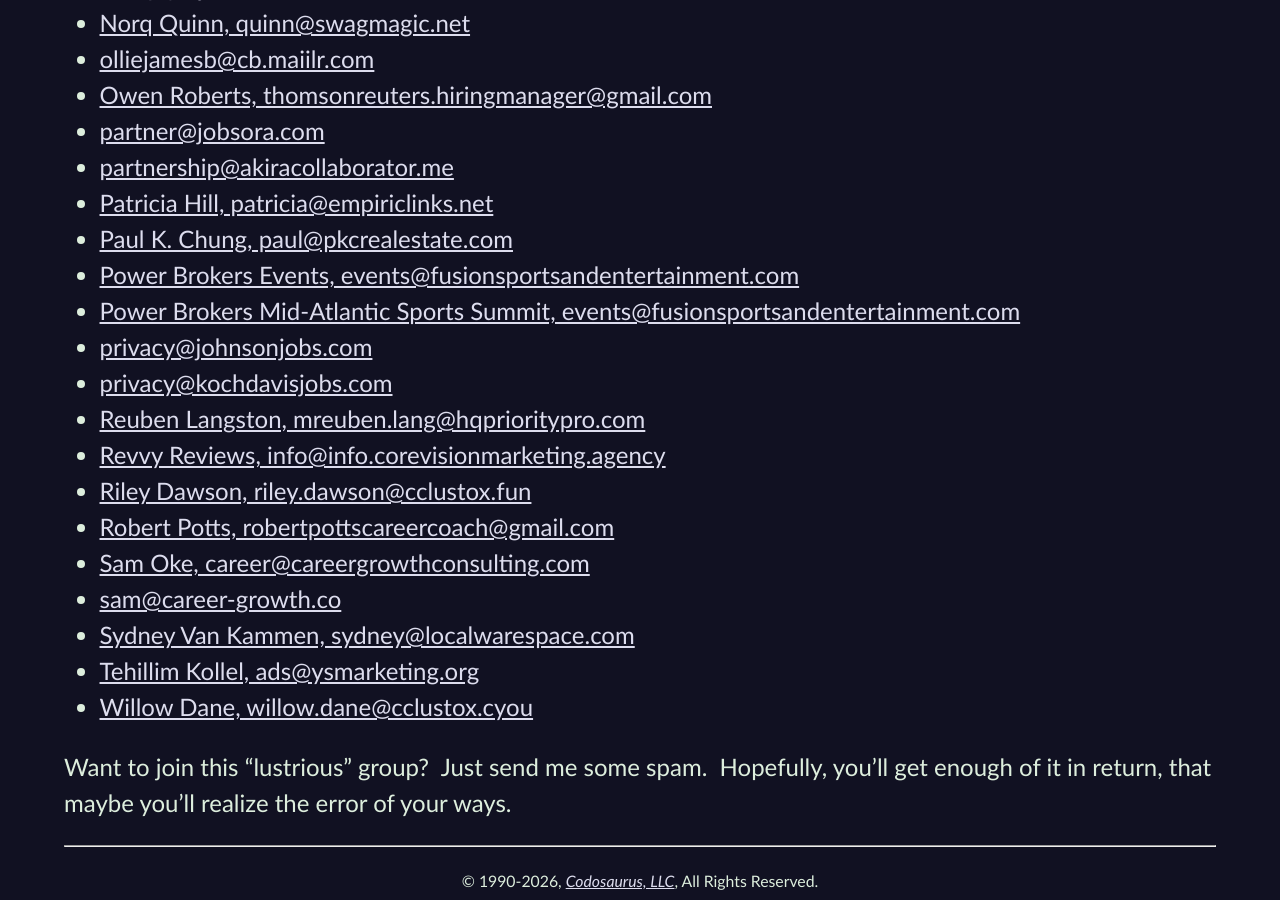
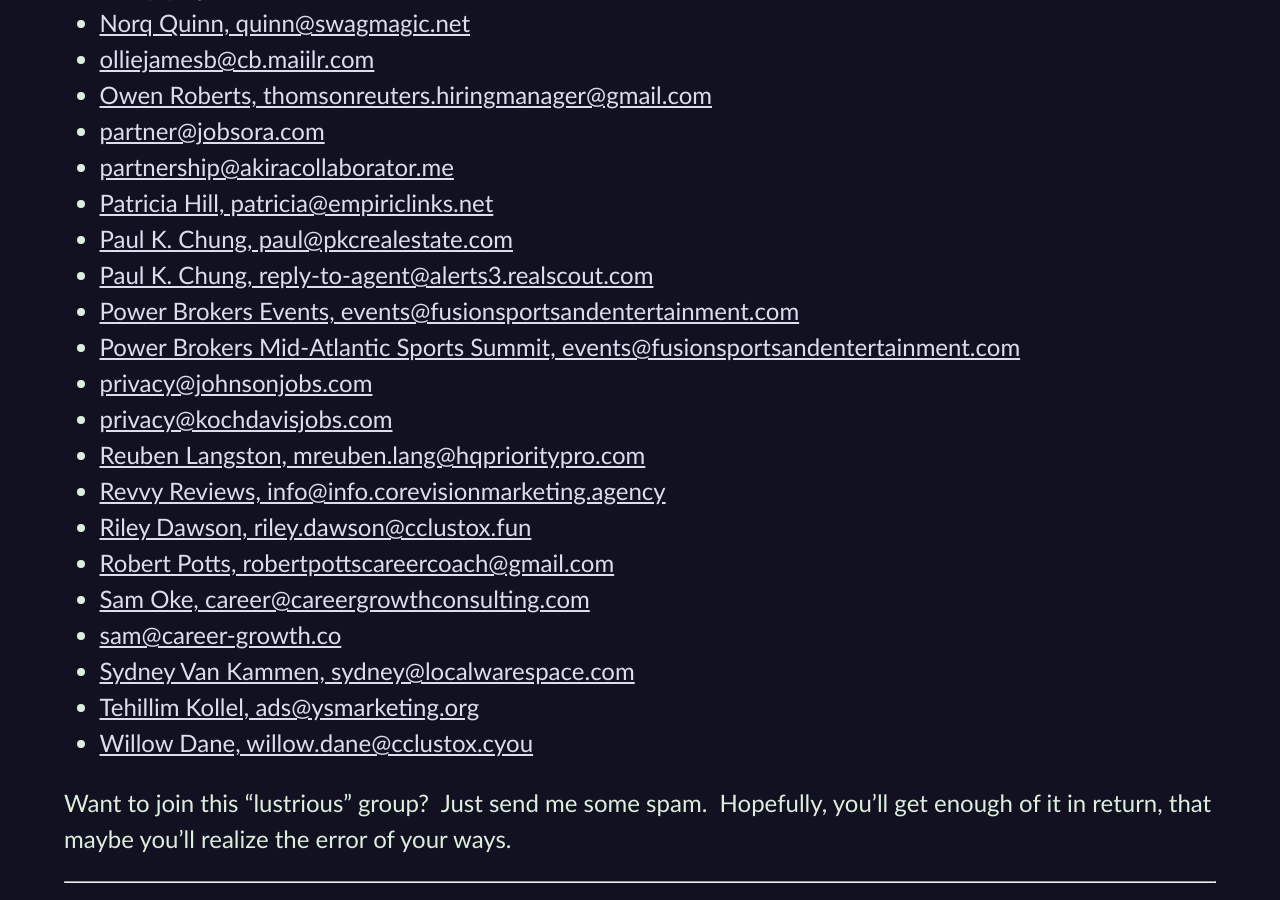
Before and after one commit to CodosaurusLLC/CodosaurusLLC.github.io, a Jekyll site: the page built from spambait.md, in a window 1280 px wide and 900 px high, scrolled down 2097 px. Built offline with Jekyll 4.4.1, drawn with Linux system fonts in a browser that asks for light colours; our own code applies the rules of GitHub Pages for plain Markdown files.

Commit message:
add new address for old spammer

```diff
--- a/spambait.md
+++ b/spambait.md
@@ -59,6 +59,7 @@
 - [partnership@akiracollaborator.me](mailto:partnership@akiracollaborator.me)
 - [Patricia Hill, patricia@empiriclinks.net](mailto:patricia@empiriclinks.net)
 - [Paul K. Chung, paul@pkcrealestate.com](mailto:paul@pkcrealestate.com)
+- [Paul K. Chung, reply-to-agent@alerts3.realscout.com](mailto:reply-to-agent@alerts3.realscout.com)
 - [Power Brokers Events, events@fusionsportsandentertainment.com](mailto:events@fusionsportsandentertainment.com)
 - [Power Brokers Mid-Atlantic Sports Summit, events@fusionsportsandentertainment.com](mailto:events@fusionsportsandentertainment.com)
 - [privacy@johnsonjobs.com](mailto:privacy@johnsonjobs.com)
```
